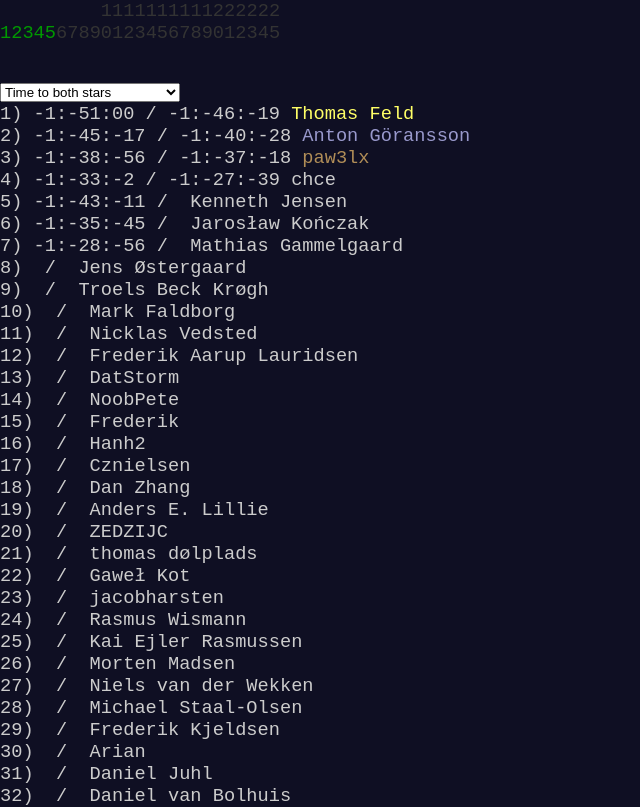
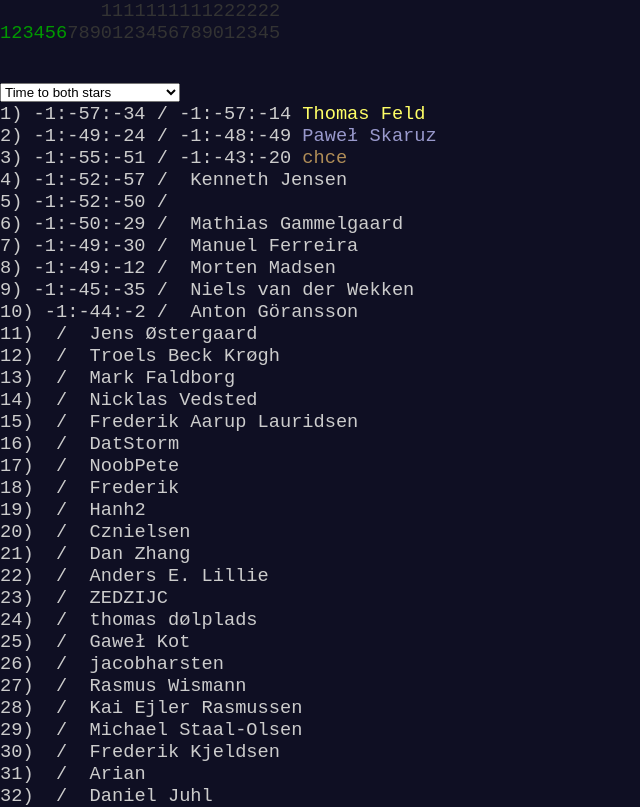
Before and after one commit to chce/aoc2021-nc-scoreboard, a React (Create React App) app: page / in a window 1280 px wide. Shown: the top 807 px of the page, without its empty margins (0-640 px from the left). Built offline with nearby package versions, Linux system fonts and the light colour scheme.

Commit message:
Day 6 top 3

```diff
--- a/src/App.tsx
+++ b/src/App.tsx
@@ -11,7 +11,7 @@ const minuteInMs = 1000*60;
 const minuteInS = 60;
 const secondInMs = 1000;
 let days = new Array(25).fill(false);
-const numEnabledDays = 5;
+const numEnabledDays = 6;
 days = days.map((_, idx) => idx+1 > numEnabledDays ? false : true)
 const playerList = sortPlayersForDay(""+numEnabledDays, HighscoreType.BothStars, Object.entries(scores.members));
 
```
Also changed, not shown: src/scores.json (+1 -1 lines).
